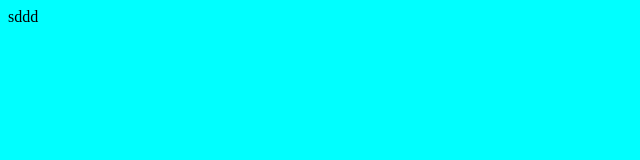
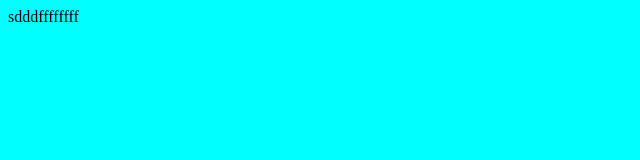
Before and after one commit to nagisaota/html_test, a plain HTML site: page index.html in a window 1280 px wide. Shown: the full height of the page, 0-640 px from the left. Drawn offline with Linux system fonts and the light colour scheme.

Commit message:
htmlhtml

```diff
--- a/index.html
+++ b/index.html
@@ -6,6 +6,6 @@
     <title>Document</title>
 </head>
 <body style="background-color: aqua;">
-    sddd
+    sdddffffffff
 </body>
 </html>
```
